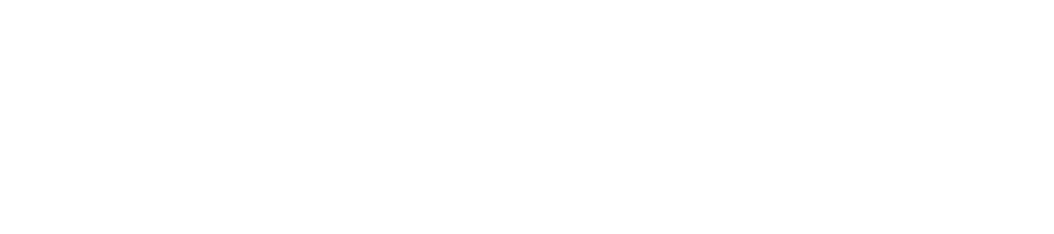
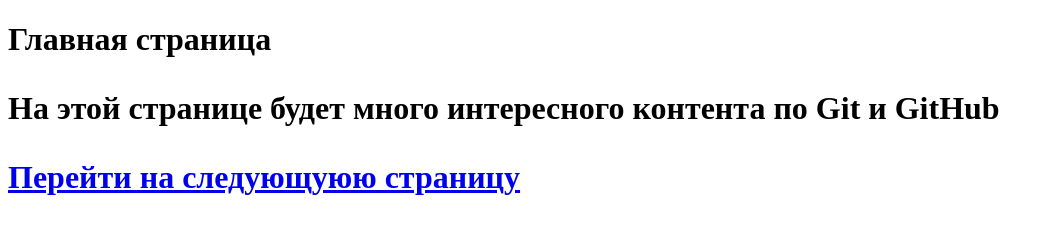
Before and after one commit to Maks-star0301/git-alternative-htmlacademy, a plain HTML site: page index.html in a window 1280 px wide. Shown: the whole page, without its empty margins (0-1054 px from the left). Drawn offline with Linux system fonts and the light colour scheme.

Commit message:
feat: added a link to the about page

```diff
--- a/index.html
+++ b/index.html
@@ -6,6 +6,12 @@
     <title>Document</title>
 </head>
 <body>
-
+    <h1>Главная страница<h1>
+    <p>
+        На этой странице будет много интересного контента по Git и GitHub
+    </p>
+    <a href="pages/about.html">
+        Перейти на следующуюю страницу
+    </a>
 </body>
 </html>
```
